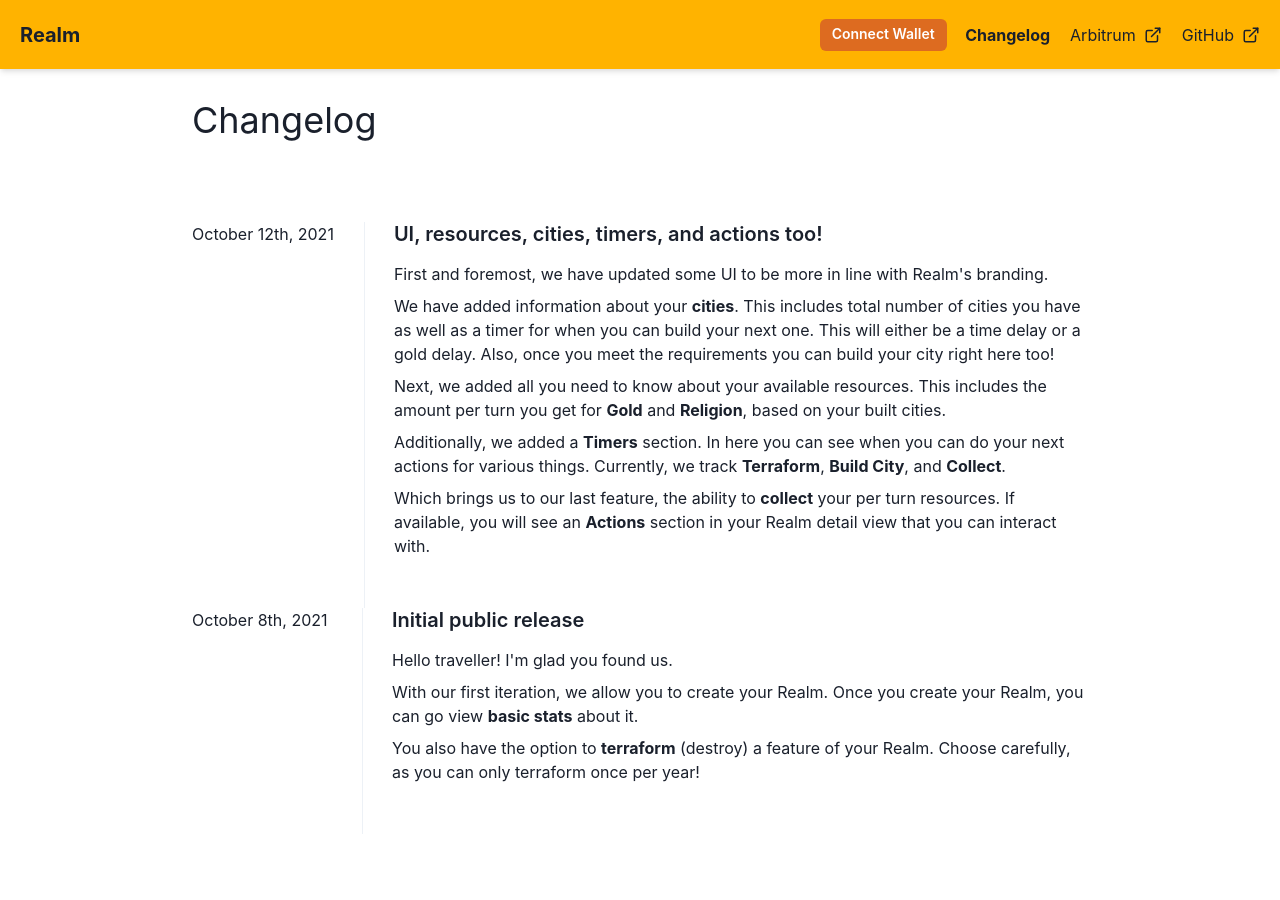
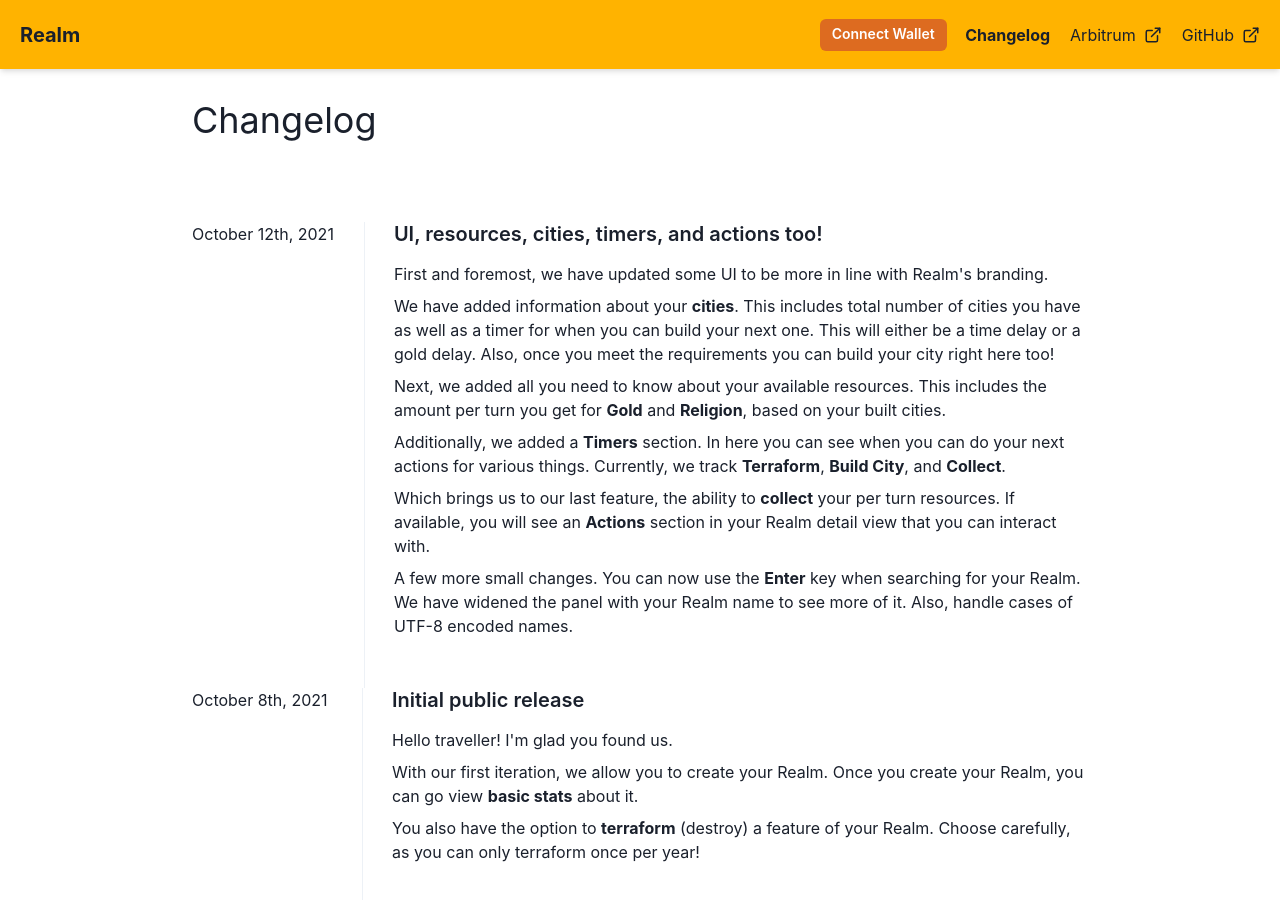
Before and after one commit to wyze/realm-ui, a Next.js app: page /changelog in a window 1280 px wide. Shown: the top 900 px of the page. Before the commit the page ends 874 px from the top, so only its background shows below. Built offline with nearby package versions, Linux system fonts and the light colour scheme.

Commit message:
Add ability to hit enter and search for your realm

```diff
--- a/src/pages/changelog.tsx
+++ b/src/pages/changelog.tsx
@@ -67,6 +67,12 @@
               you will see an <strong>Actions</strong> section in your Realm
               detail view that you can interact with.
             </Text>
+            <Text>
+              A few more small changes. You can now use the{' '}
+              <strong>Enter</strong> key when searching for your Realm. We have
+              widened the panel with your Realm name to see more of it. Also,
+              handle cases of UTF-8 encoded names.
+            </Text>
           </VStack>
         </ChangelogSection>
         <ChangelogSection>
```
Also changed, not shown: src/components/Search.tsx (+8 -0 lines).
